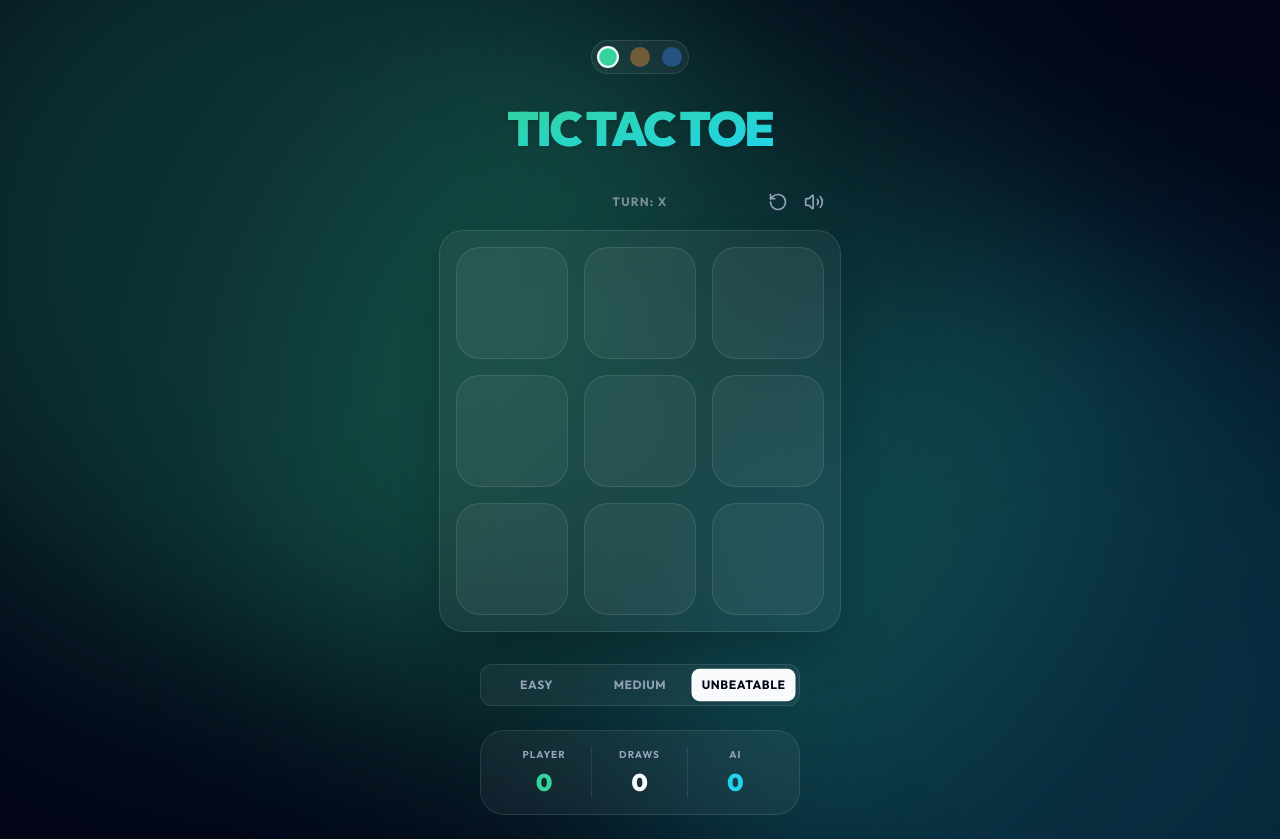
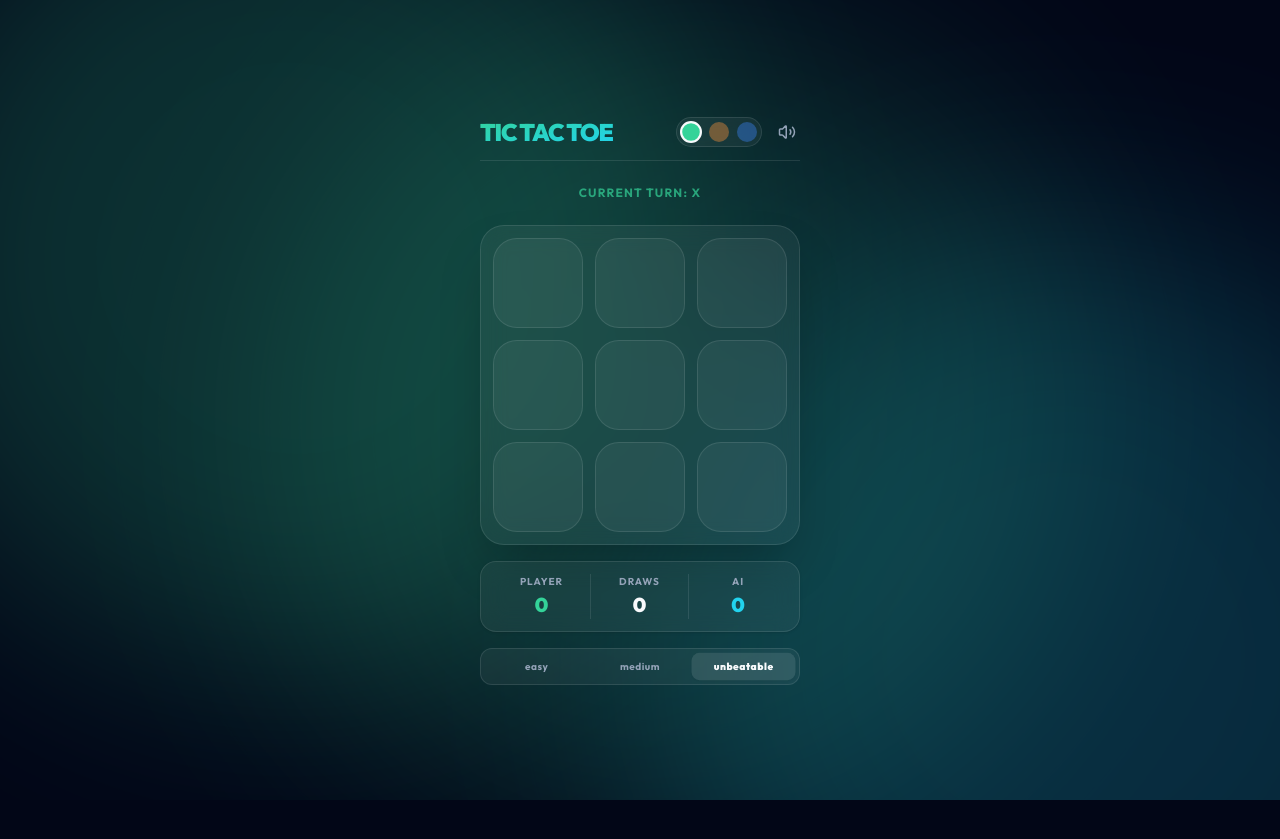
Before and after one commit to RomiValladares/TicTacToeReact, a React (Vite) app: page / in a window 1280 px wide. After the commit the page ends 800 px from the top, so only its background shows below. Built offline with nearby package versions, Linux system fonts and the light colour scheme.

Commit message:
Added levels, sound icon, changed layout

```diff
--- a/src/features/game/TicTacToe.tsx
+++ b/src/features/game/TicTacToe.tsx
@@ -1,5 +1,5 @@
 import React, { useState, useEffect } from 'react';
-import { X, Circle, RotateCcw, Trophy, Volume2, VolumeX } from 'lucide-react';
+import { X, Circle, RotateCcw, Volume2, VolumeX } from 'lucide-react';
 
 import {
     createEmptyBoard,
@@ -41,7 +41,7 @@ const ThemeButton = ({
     <button
         type="button"
         onClick={() => onSelect(type)}
-        className={`h-5 w-5 rounded-full border-2 transition-all ${current === type ? 'scale-110 border-(--text-main)' : 'border-transparent opacity-40 hover:opacity-100'}`}
+        className={`h-5 w-5 rounded-full border-2 transition-all cursor-pointer ${current === type ? 'scale-110 border-(--text-main)' : 'border-transparent opacity-40 hover:opacity-100'}`}
         style={{ backgroundColor: THEME_SWATCH[type] }}
     />
 );
@@ -60,25 +60,25 @@ const Square = ({ value, isWinning, isXNext, disabled, onClick }: SquareProps) =
         onClick={onClick}
         disabled={disabled}
         className={`
-            group relative z-10 flex h-24 w-24 items-center justify-center rounded-3xl border transition-all duration-300 sm:h-28 sm:w-28
+            group relative z-10 flex w-full aspect-square items-center justify-center rounded-3xl border transition-all duration-300
             ${isWinning
                 ? 'scale-105 bg-(--primary)/10 ring-4 ring-(--primary)/50'
                 : 'border-(--text-main)/10 bg-(--text-main)/5 hover:bg-(--text-main)/15'}
         `}
     >
         {value === 'X' && (
-            <X size={44} strokeWidth={3} className="icon-glow-primary text-(--primary)" />
+            <X size={40} strokeWidth={3} className="icon-glow-primary text-(--primary) w-[45%] h-[45%]" />
         )}
         {value === 'O' && (
-            <Circle size={38} strokeWidth={3} className="icon-glow-secondary text-(--secondary)" />
+            <Circle size={34} strokeWidth={3} className="icon-glow-secondary text-(--secondary) w-[40%] h-[40%]" />
         )}
 
         {!value && !disabled && (
-            <div className="opacity-0 transition-opacity group-hover:opacity-20">
+            <div className="opacity-0 transition-opacity group-hover:opacity-20 flex items-center justify-center w-full h-full">
                 {isXNext ? (
-                    <X size={44} strokeWidth={3} className="text-(--text-main)" />
+                    <X size={40} strokeWidth={3} className="text-(--text-main) w-[45%] h-[45%]" />
                 ) : (
-                    <Circle size={38} strokeWidth={3} className="text-(--text-main)" />
+                    <Circle size={34} strokeWidth={3} className="text-(--text-main) w-[40%] h-[40%]" />
                 )}
             </div>
         )}
@@ -97,10 +97,10 @@ const ScoreCard = ({
     isLast?: boolean;
 }) => (
     <div className={`flex flex-col items-center ${!isLast ? 'border-r border-(--text-main)/10' : ''}`}>
-        <span className="mb-1 text-[10px] font-bold uppercase tracking-widest text-(--text-muted)">
+        <span className="mb-0.5 text-[10px] font-bold uppercase tracking-widest text-(--text-muted)">
             {label}
         </span>
-        <span className={`text-2xl font-black ${colorClass}`}>{score}</span>
+        <span className={`text-xl font-black ${colorClass}`}>{score}</span>
     </div>
 );
 
@@ -115,9 +115,9 @@ const GameStatus = ({
 }) => {
     if (winner === 'draw') {
         return (
-            <div className="flex h-10 items-center justify-center">
-                <span className="border-y border-(--text-main)/10 py-1 text-xs font-black uppercase tracking-[0.2em] text-(--text-muted)">
-                    Draw Game
+            <div className="flex h-8 items-center justify-center">
+                <span className="text-xs font-black uppercase tracking-widest text-(--text-muted)">
+                    Settled in a Draw
                 </span>
             </div>
         );
@@ -125,17 +125,18 @@ const GameStatus = ({
 
     if (winner) {
         return (
-            <div className="title-glow-primary flex h-10 items-center justify-center gap-2 text-xl font-black tracking-tighter text-(--primary)">
-                <Trophy size={20} strokeWidth={2.5} />
-                <span className="uppercase">{winner} WINS</span>
+            <div className="flex h-8 items-center justify-center">
+                <span className={`text-xs font-black uppercase tracking-widest ${winner === 'X' ? 'text-(--primary) icon-glow-primary' : 'text-(--secondary) icon-glow-secondary'}`}>
+                    {winner} Wins the Match
+                </span>
             </div>
         );
     }
 
     return (
-        <div className="flex h-10 items-center justify-center">
-            <p className="text-xs font-bold uppercase tracking-widest text-(--text-muted) opacity-80">
-                {isAiThinking ? 'AI Thinking...' : `Turn: ${isXNext ? 'X' : 'O'}`}
+        <div className="flex h-8 items-center justify-center">
+            <p className={`text-xs font-bold uppercase tracking-widest transition-colors duration-300 ${isXNext ? 'text-(--primary)/70' : 'text-(--secondary)/70'}`}>
+                {isAiThinking ? 'AI is calculating...' : `Current Turn: ${isXNext ? 'X' : 'O'}`}
             </p>
         </div>
     );
@@ -184,50 +185,37 @@ export const TicTacToe: React.FC = () => {
             className="relative flex min-h-screen flex-col items-center overflow-hidden bg-(--bg-main) p-6 font-sans text-(--text-main) transition-colors duration-500 justify-center"
         >
             <BackgroundAtmosphere />
-            <div className="relative z-10 flex w-full flex-col items-center">
-                <header className="mb-6 mt-4 flex w-full max-w-md flex-col items-center">
-                    <nav className={`${surfaceMuted} mb-6 flex gap-3 rounded-full p-1.5`}>
+
+            {/* Rigid max-w-xs layout wrapper to bound all items cleanly to the board footprint */}
+            <div className="relative z-10 flex w-full max-w-xs flex-col gap-4 items-center">
+
+                {/* HEADER UTILITIES */}
+                <header className="flex w-full items-center justify-between border-b border-(--text-main)/10 pb-3">
+                    <h1 className="bg-linear-to-br from-(--primary) to-(--secondary) bg-clip-text text-2xl font-black tracking-tighter text-transparent select-none">
+                        TIC TAC TOE
+                    </h1>
+                    <div className="flex items-center gap-3">
+                        <nav className={`${surfaceMuted} flex gap-2 rounded-full p-1`}>
                             {THEME_IDS.map((t) => (
                                 <ThemeButton key={t} type={t} current={theme} onSelect={setTheme} />
                             ))}
                         </nav>
-
-                    <h1 className="bg-linear-to-br from-(--primary) to-(--secondary) bg-clip-text text-center text-5xl font-black leading-tight tracking-tighter text-transparent drop-shadow-sm select-none">
-                        TIC TAC TOE
-                    </h1>
-                </header>
-
-                {/* Status bar configuration matching the layout width footprint of the board */}
-                <div className="grid w-full max-w-[320px] sm:max-w-[384px] grid-cols-3 items-center mb-2 px-1">
-                    <div /> {/* Left cell empty to balance out grid tracking layout */}
-
-                    <div className="flex justify-center text-center">
-                        <GameStatus winner={winner} isAiThinking={isAiThinking} isXNext={isXNext} />
-                    </div>
-
-                    <div className="flex items-center justify-end gap-2">
-                        <button
-                            type="button"
-                            onClick={() => setBoard(createEmptyBoard())}
-                            className="p-1 text-(--text-muted) hover:text-(--primary) transition-colors cursor-pointer"
-                            title="Rematch"
-                        >
-                            <RotateCcw size={20} />
-                        </button>
                         <button
                             type="button"
                             onClick={() => setIsSoundOn(!isSoundOn)}
                             className="p-1 text-(--text-muted) hover:text-(--primary) transition-colors cursor-pointer"
                             title={isSoundOn ? "Mute Sound" : "Unmute Sound"}
                         >
-                            {isSoundOn ? <Volume2 size={20} /> : <VolumeX size={20} />}
+                            {isSoundOn ? <Volume2 size={18} /> : <VolumeX size={18} />}
                         </button>
                     </div>
-                </div>
+                </header>
 
-                <main
-                    className={`${surfaceMuted} mb-8 grid grid-cols-3 gap-4 rounded-3xl p-4 shadow-2xl backdrop-blur-xl`}
-                >
+                {/* METADATA STATUS ZONE */}
+                <GameStatus winner={winner} isAiThinking={isAiThinking} isXNext={isXNext} />
+
+                {/* GAME GRID */}
+                <main className={`${surfaceMuted} grid grid-cols-3 gap-3 rounded-3xl p-3 shadow-2xl w-full`}>
                     {board.map((cell, i) => (
                         <Square
                             key={i}
@@ -243,15 +231,32 @@ export const TicTacToe: React.FC = () => {
                     ))}
                 </main>
 
-                <footer className="flex w-full max-w-xs flex-col items-center gap-6">
-                    <div className="w-full grid grid-cols-3 p-1 bg-(--text-main)/5 rounded-xl border border-(--text-main)/10 text-center text-[10px] font-black tracking-wider uppercase">
+                {/* REMATCH }
+                <button
+                    type="button"
+                    onClick={() => setBoard(createEmptyBoard())}
+                    className="flex w-full items-center justify-center gap-2 rounded-xl bg-(--btn-bg) py-2.5 text-xs font-black tracking-widest text-(--btn-text) shadow-md transition-all hover:scale-[1.02] active:scale-[0.98] cursor-pointer uppercase"
+                >
+                    <RotateCcw size={14} strokeWidth={2.5} />
+                    Rematch
+                </button>
+
+                {/* METRICS  */}
+                <div className={`${surfaceMuted} grid w-full grid-cols-3 rounded-2xl p-3 shadow-sm`}>
+                    <ScoreCard label="Player" score={scores.X} colorClass="text-(--primary)" />
+                    <ScoreCard label="Draws" score={scores.draws} colorClass="text-(--text-main)" />
+                    <ScoreCard label="AI" score={scores.O} colorClass="text-(--secondary)" isLast />
+                </div>
+
+                {/* LEVELS */}
+                <div className="grid w-full grid-cols-3 p-1 bg-(--text-main)/5 rounded-xl border border-(--text-main)/10 text-center text-[10px] font-bold tracking-wider uppercase">
                     {DIFFICULTY_LEVELS.map((level) => (
                         <button
                             key={level}
                             type="button"
                             onClick={() => setDifficulty(level)}
-                                className={`py-2 rounded-lg transition-all text-xs font-bold tracking-wider uppercase cursor-pointer ${difficulty === level
-                                        ? 'bg-(--text-main) text-(--bg-main) dark:bg-(--text-main)/15 dark:text-(--text-main) shadow-xs font-black scale-[1.01]'
+                            className={`py-1.5 rounded-lg transition-all cursor-pointer ${difficulty === level
+                                    ? 'bg-(--text-main)/10 text-(--text-main) font-black shadow-xs scale-[1.01]'
                                     : 'text-(--text-muted) hover:text-(--text-main)'
                                 }`}
                         >
@@ -260,12 +265,6 @@ export const TicTacToe: React.FC = () => {
                     ))}
                 </div>
 
-                    <div className={`${surfaceMuted} grid w-full grid-cols-3 rounded-3xl p-4`}>
-                        <ScoreCard label="Player" score={scores.X} colorClass="text-(--primary)" />
-                        <ScoreCard label="Draws" score={scores.draws} colorClass="text-(--text-main)" />
-                        <ScoreCard label="AI" score={scores.O} colorClass="text-(--secondary)" isLast />
-                    </div>
-                </footer>
             </div>
         </div>
     );
```
Lines whose indentation alone changed are shown as unchanged.
